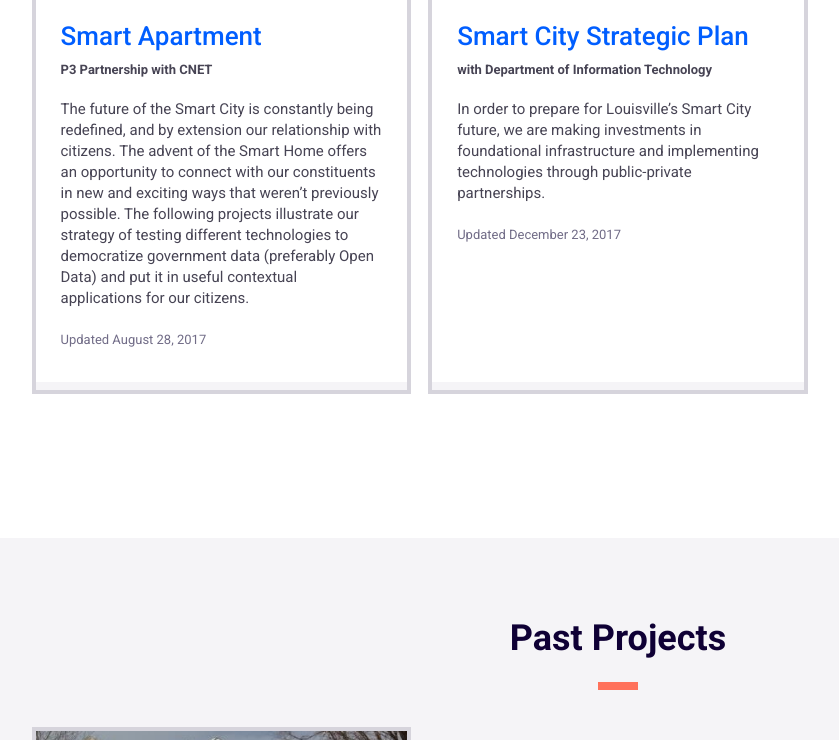
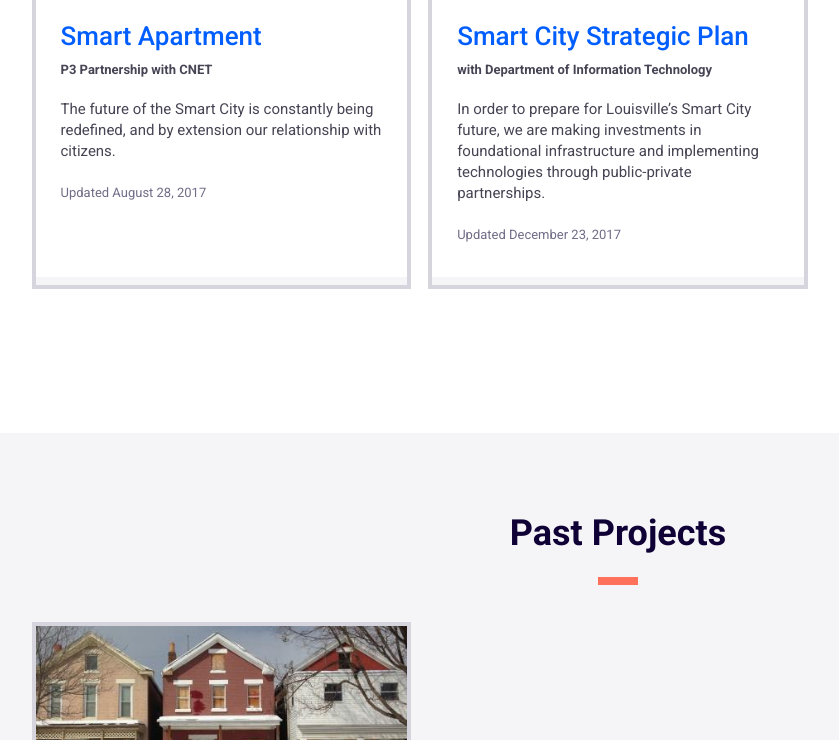
Before and after one commit to louisvillemetro-innovation/OPI2-Projects, a Jekyll site: the page built from index.md, in a window 1280 px wide and 900 px high, scrolled down 1658 px, cut to the strip 160-900 px from the top of the window. Shown: the whole strip, without its empty margins (22-861 px from the left). Built offline with Jekyll 4.4.1, drawn with Linux system fonts in a browser that asks for light colours; some of the changed lines change nothing that is shown.

Commit message:
Added excerpt for Smart Apt

```diff
--- a/_projects/smart-apartment.md
+++ b/_projects/smart-apartment.md
@@ -5,7 +5,7 @@ permalink: "/projects/smart-apartment/"
 position: 7
 project_name: Smart Apartment
 subtitle: P3 Partnership with CNET
-excerpt:
+excerpt: "The future of the Smart City is constantly being redefined, and by extension our relationship with citizens."
 image_path: "/assets/img/projects/smart-apartment/rentersguide20.jpg"
 active: true
 layout: redirect
```
